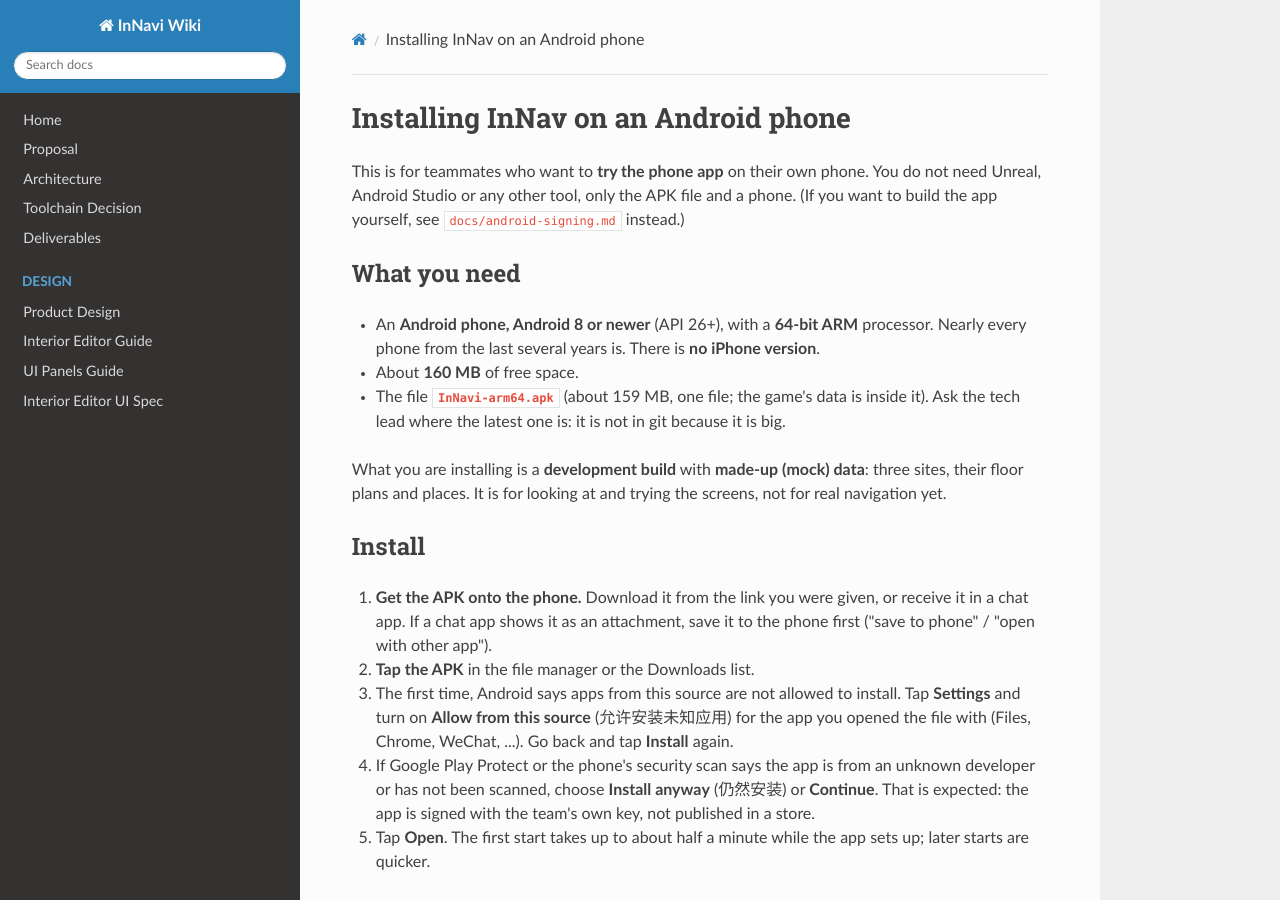
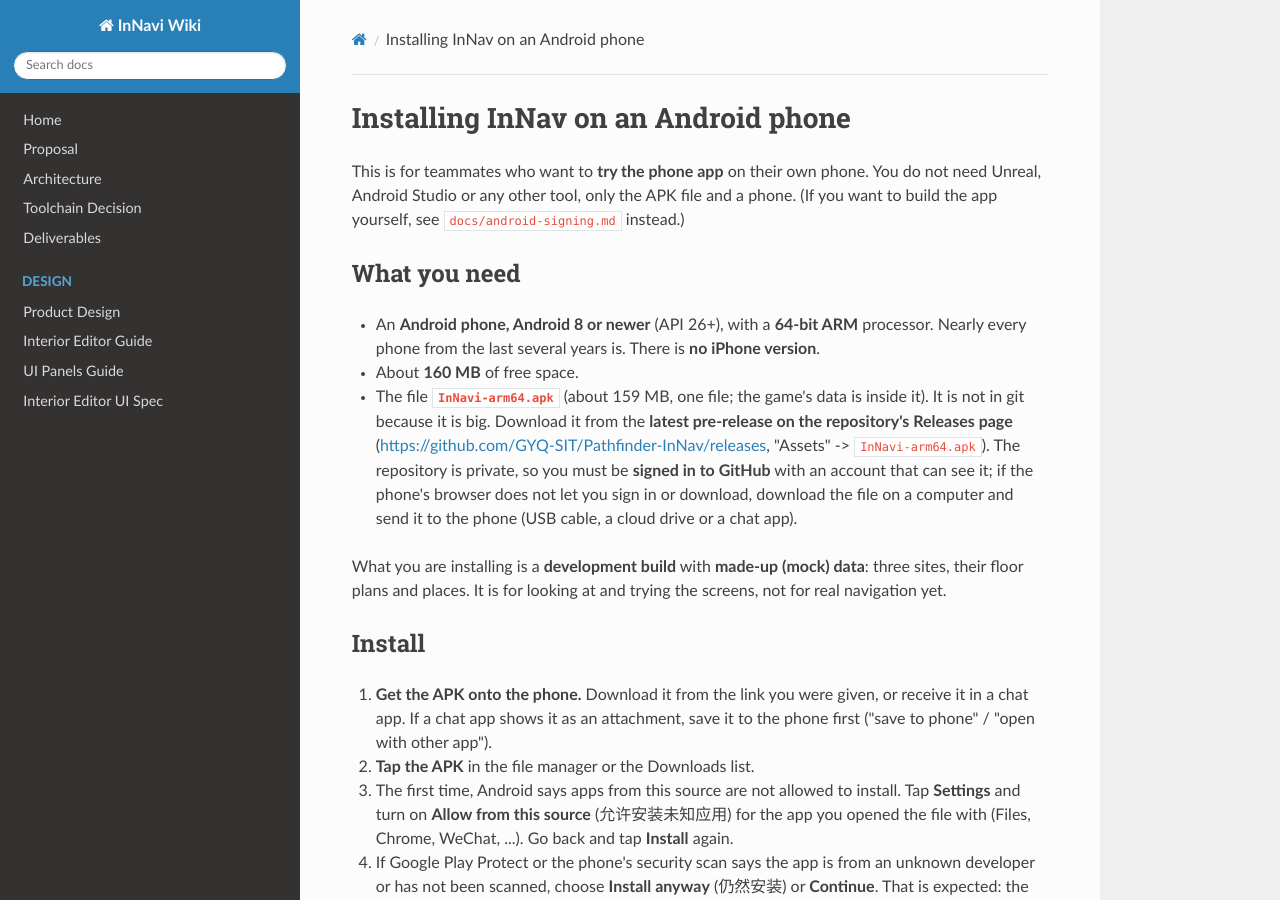
Before and after one commit to GYQ-SIT/Pathfinder-InNav, an MkDocs documentation site: the page built from docs/android-install.md, in a window 1280 px wide and 900 px high. Built offline with MkDocs 1.6.1, drawn with Linux system fonts in a browser that asks for light colours; nearby versions of some CDN libraries.

Commit message:
Docs: the install guide points to the Releases page for the APK

```diff
--- a/docs/android-install.md
+++ b/docs/android-install.md
@@ -7,7 +7,9 @@ This is for teammates who want to **try the phone app** on their own phone. You
 
 - An **Android phone, Android 8 or newer** (API 26+), with a **64-bit ARM** processor. Nearly every phone from the last several years is. There is **no iPhone version**.
 - About **160 MB** of free space.
-- The file **`InNavi-arm64.apk`** (about 159 MB, one file; the game's data is inside it). Ask the tech lead where the latest one is: it is not in git because it is big.
+- The file **`InNavi-arm64.apk`** (about 159 MB, one file; the game's data is inside it). It is not in git because it is big. Download it from the **latest pre-release on the repository's Releases page**
+  (<https://github.com/GYQ-SIT/Pathfinder-InNav/releases>, "Assets" -> `InNavi-arm64.apk`). The repository is private, so you must be **signed in to GitHub** with an account that can see it;
+  if the phone's browser does not let you sign in or download, download the file on a computer and send it to the phone (USB cable, a cloud drive or a chat app).
 
 What you are installing is a **development build** with **made-up (mock) data**: three sites, their floor plans and places. It is for looking at and trying the screens, not for real navigation yet.
 
```
